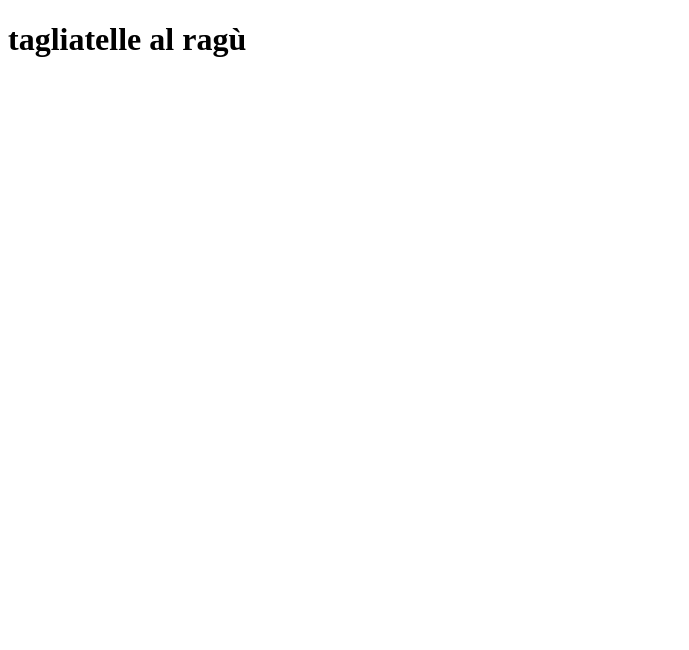
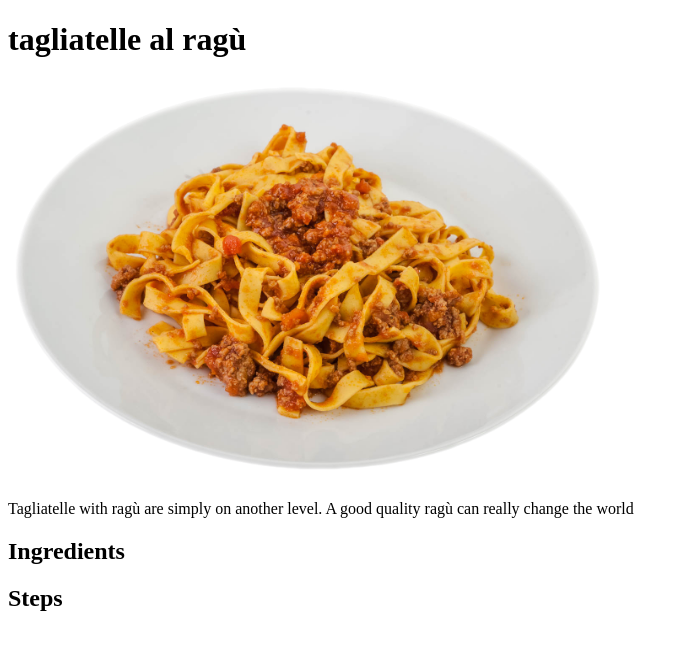
Before and after one commit to francesco-bleggi/odin-recipes, a plain HTML site: page recipes/tagliatelle_al_ragu.html in a window 1280 px wide. Shown: the whole page, without its empty margins (0-689 px from the left). Drawn offline with Linux system fonts and the light colour scheme.

Commit message:
Add images and descriptions

```diff
--- a/recipes/tagliatelle_al_ragu.html
+++ b/recipes/tagliatelle_al_ragu.html
@@ -7,5 +7,9 @@
     </head>
     <body>
         <h1>tagliatelle al ragù</h1>
+        <img src="../images/tagliatelle.png" alt="tagliatelle al ragù" height="400" width="600">
+        <p>Tagliatelle with ragù are simply on another level. A good quality ragù can really change the world</p>
+        <h2>Ingredients</h2>
+        <h2>Steps</h2>
     </body>
 </html>
```
Also changed, not shown: recipes/margherita.html (+2 -2 lines), recipes/tiramisu.html (+4 -0 lines), images/margherita.png (renamed from images/pngwing.com.png), images/tagliatelle.png (added), images/tiramisu.png (added).
